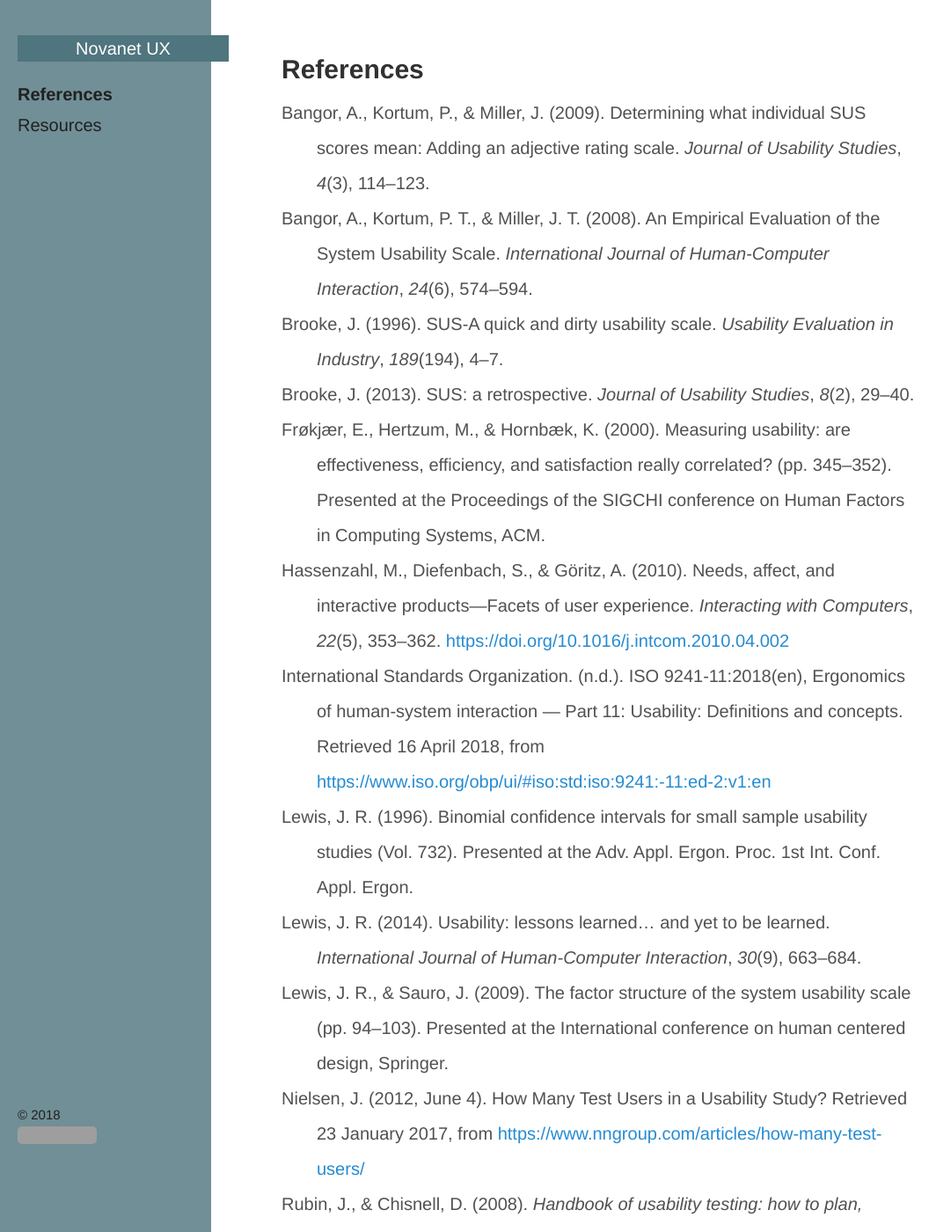
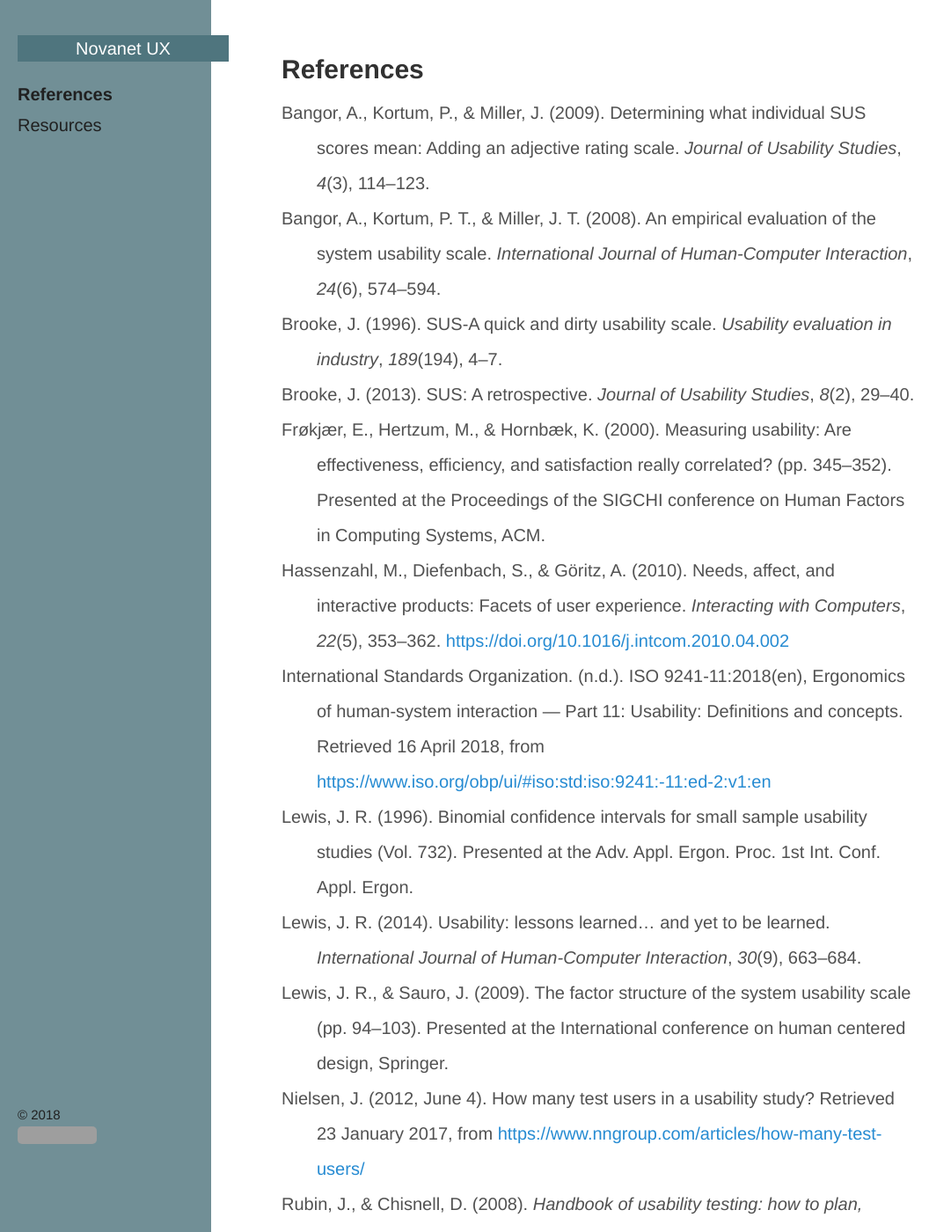
Before and after one commit to Novanet-UX/novanet-ux.github.io, a Jekyll site: the page built from references.html, in a window 1280 px wide and 1400 px high. Shown: the whole window at 88% size, without its empty margins (0-1081 px from the left). Built offline with Jekyll 4.4.1, drawn with Linux system fonts in a browser that asks for light colours; some of the changed text lies outside the part shown; grey boxes are pictures that could not be loaded.

Commit message:
Update references.html

```diff
--- a/references.html
+++ b/references.html
@@ -6,15 +6,15 @@ title: References
 <div class="csl-bib-body" style="line-height: 2; margin-left: 2em; text-indent:-2em;">
   <div class="csl-entry">Bangor, A., Kortum, P., &amp; Miller, J. (2009). Determining what individual SUS scores mean: Adding an adjective rating scale. <i>Journal of Usability Studies</i>, <i>4</i>(3), 114–123.</div>
   <span class="Z3988" title="url_ver=Z39.88-2004&amp;ctx_ver=Z39.88-2004&amp;rfr_id=info%3Asid%2Fzotero.org%3A2&amp;rft_val_fmt=info%3Aofi%2Ffmt%3Akev%3Amtx%3Ajournal&amp;rft.genre=article&amp;rft.atitle=Determining%20what%20individual%20SUS%20scores%20mean%3A%20Adding%20an%20adjective%20rating%20scale&amp;rft.jtitle=Journal%20of%20usability%20studies&amp;rft.stitle=Journal%20of%20usability%20studies&amp;rft.volume=4&amp;rft.issue=3&amp;rft.aufirst=Aaron&amp;rft.aulast=Bangor&amp;rft.au=Aaron%20Bangor&amp;rft.au=Philip%20Kortum&amp;rft.au=James%20Miller&amp;rft.date=2009&amp;rft.pages=114-123&amp;rft.spage=114&amp;rft.epage=123&amp;rft.issn=1931-3357"></span>
-  <div class="csl-entry">Bangor, A., Kortum, P. T., &amp; Miller, J. T. (2008). An Empirical Evaluation of the System Usability Scale. <i>International Journal of Human-Computer Interaction</i>, <i>24</i>(6), 574–594.</div>
+  <div class="csl-entry">Bangor, A., Kortum, P. T., &amp; Miller, J. T. (2008). An empirical evaluation of the system usability scale. <i>International Journal of Human-Computer Interaction</i>, <i>24</i>(6), 574–594.</div>
   <span class="Z3988" title="url_ver=Z39.88-2004&amp;ctx_ver=Z39.88-2004&amp;rfr_id=info%3Asid%2Fzotero.org%3A2&amp;rft_val_fmt=info%3Aofi%2Ffmt%3Akev%3Amtx%3Ajournal&amp;rft.genre=article&amp;rft.atitle=An%20Empirical%20Evaluation%20of%20the%20System%20Usability%20Scale.&amp;rft.jtitle=International%20Journal%20of%20Human-Computer%20Interaction&amp;rft.stitle=International%20Journal%20of%20Human-Computer%20Interaction&amp;rft.volume=24&amp;rft.issue=6&amp;rft.aufirst=Aaron&amp;rft.aulast=Bangor&amp;rft.au=Aaron%20Bangor&amp;rft.au=Philip%20T.%20Kortum&amp;rft.au=James%20T.%20Miller&amp;rft.date=2008-08&amp;rft.pages=574-594&amp;rft.spage=574&amp;rft.epage=594&amp;rft.issn=10447318"></span>
-  <div class="csl-entry">Brooke, J. (1996). SUS-A quick and dirty usability scale. <i>Usability Evaluation in Industry</i>, <i>189</i>(194), 4–7.</div>
+  <div class="csl-entry">Brooke, J. (1996). SUS-A quick and dirty usability scale. <i>Usability evaluation in industry</i>, <i>189</i>(194), 4–7.</div>
   <span class="Z3988" title="url_ver=Z39.88-2004&amp;ctx_ver=Z39.88-2004&amp;rfr_id=info%3Asid%2Fzotero.org%3A2&amp;rft_val_fmt=info%3Aofi%2Ffmt%3Akev%3Amtx%3Ajournal&amp;rft.genre=article&amp;rft.atitle=SUS-A%20quick%20and%20dirty%20usability%20scale&amp;rft.jtitle=Usability%20evaluation%20in%20industry&amp;rft.stitle=Usability%20evaluation%20in%20industry&amp;rft.volume=189&amp;rft.issue=194&amp;rft.aufirst=John&amp;rft.aulast=Brooke&amp;rft.au=John%20Brooke&amp;rft.date=1996&amp;rft.pages=4-7&amp;rft.spage=4&amp;rft.epage=7"></span>
-  <div class="csl-entry">Brooke, J. (2013). SUS: a retrospective. <i>Journal of Usability Studies</i>, <i>8</i>(2), 29–40.</div>
+  <div class="csl-entry">Brooke, J. (2013). SUS: A retrospective. <i>Journal of Usability Studies</i>, <i>8</i>(2), 29–40.</div>
   <span class="Z3988" title="url_ver=Z39.88-2004&amp;ctx_ver=Z39.88-2004&amp;rfr_id=info%3Asid%2Fzotero.org%3A2&amp;rft_val_fmt=info%3Aofi%2Ffmt%3Akev%3Amtx%3Ajournal&amp;rft.genre=article&amp;rft.atitle=SUS%3A%20a%20retrospective&amp;rft.jtitle=Journal%20of%20usability%20studies&amp;rft.stitle=Journal%20of%20usability%20studies&amp;rft.volume=8&amp;rft.issue=2&amp;rft.aufirst=John&amp;rft.aulast=Brooke&amp;rft.au=John%20Brooke&amp;rft.date=2013&amp;rft.pages=29-40&amp;rft.spage=29&amp;rft.epage=40&amp;rft.issn=1931-3357"></span>
-  <div class="csl-entry">Frøkjær, E., Hertzum, M., &amp; Hornbæk, K. (2000). Measuring usability: are effectiveness, efficiency, and satisfaction really correlated? (pp. 345–352). Presented at the Proceedings of the SIGCHI conference on Human Factors in Computing Systems, ACM.</div>
+  <div class="csl-entry">Frøkjær, E., Hertzum, M., &amp; Hornbæk, K. (2000). Measuring usability: Are effectiveness, efficiency, and satisfaction really correlated? (pp. 345–352). Presented at the Proceedings of the SIGCHI conference on Human Factors in Computing Systems, ACM.</div>
   <span class="Z3988" title="url_ver=Z39.88-2004&amp;ctx_ver=Z39.88-2004&amp;rfr_id=info%3Asid%2Fzotero.org%3A2&amp;rft_id=urn%3Aisbn%3A1-58113-216-6&amp;rft_val_fmt=info%3Aofi%2Ffmt%3Akev%3Amtx%3Abook&amp;rft.genre=proceeding&amp;rft.atitle=Measuring%20usability%3A%20are%20effectiveness%2C%20efficiency%2C%20and%20satisfaction%20really%20correlated%3F&amp;rft.publisher=ACM&amp;rft.aufirst=Erik&amp;rft.aulast=Fr%C3%B8kj%C3%A6r&amp;rft.au=Erik%20Fr%C3%B8kj%C3%A6r&amp;rft.au=Morten%20Hertzum&amp;rft.au=Kasper%20Hornb%C3%A6k&amp;rft.date=2000&amp;rft.pages=345-352&amp;rft.spage=345&amp;rft.epage=352&amp;rft.isbn=1-58113-216-6"></span>
-  <div class="csl-entry">Hassenzahl, M., Diefenbach, S., &amp; Göritz, A. (2010). Needs, affect, and interactive products—Facets of user experience. <i>Interacting with Computers</i>, <i>22</i>(5), 353–362. <a href="https://doi.org/10.1016/j.intcom.2010.04.002">https://doi.org/10.1016/j.intcom.2010.04.002</a></div>
+  <div class="csl-entry">Hassenzahl, M., Diefenbach, S., &amp; Göritz, A. (2010). Needs, affect, and interactive products: Facets of user experience. <i>Interacting with Computers</i>, <i>22</i>(5), 353–362. <a href="https://doi.org/10.1016/j.intcom.2010.04.002">https://doi.org/10.1016/j.intcom.2010.04.002</a></div>
   <span class="Z3988" title="url_ver=Z39.88-2004&amp;ctx_ver=Z39.88-2004&amp;rfr_id=info%3Asid%2Fzotero.org%3A2&amp;rft_id=info%3Adoi%2F10.1016%2Fj.intcom.2010.04.002&amp;rft_val_fmt=info%3Aofi%2Ffmt%3Akev%3Amtx%3Ajournal&amp;rft.genre=article&amp;rft.atitle=Needs%2C%20affect%2C%20and%20interactive%20products%E2%80%94Facets%20of%20user%20experience&amp;rft.jtitle=Interacting%20with%20Computers&amp;rft.stitle=Interacting%20with%20Computers&amp;rft.volume=22&amp;rft.issue=5&amp;rft.aufirst=Marc&amp;rft.aulast=Hassenzahl&amp;rft.au=Marc%20Hassenzahl&amp;rft.au=Sarah%20Diefenbach&amp;rft.au=Anja%20G%C3%B6ritz&amp;rft.date=2010-09&amp;rft.pages=353-362&amp;rft.spage=353&amp;rft.epage=362&amp;rft.issn=0953-5438"></span>
   <div class="csl-entry">International Standards Organization. (n.d.). ISO 9241-11:2018(en), Ergonomics of human-system interaction — Part 11: Usability: Definitions and concepts. Retrieved 16 April 2018, from <a href="https://www.iso.org/obp/ui/#iso:std:iso:9241:-11:ed-2:v1:en">https://www.iso.org/obp/ui/#iso:std:iso:9241:-11:ed-2:v1:en</a></div>
   <span class="Z3988" title="url_ver=Z39.88-2004&amp;ctx_ver=Z39.88-2004&amp;rfr_id=info%3Asid%2Fzotero.org%3A2&amp;rft_val_fmt=info%3Aofi%2Ffmt%3Akev%3Amtx%3Adc&amp;rft.type=webpage&amp;rft.title=ISO%209241-11%3A2018(en)%2C%20Ergonomics%20of%20human-system%20interaction%20%E2%80%94%20Part%2011%3A%20Usability%3A%20Definitions%20and%20concepts&amp;rft.identifier=https%3A%2F%2Fwww.iso.org%2Fobp%2Fui%2F%23iso%3Astd%3Aiso%3A9241%3A-11%3Aed-2%3Av1%3Aen&amp;rft.au=undefined"></span>
@@ -24,11 +24,11 @@ title: References
   <span class="Z3988" title="url_ver=Z39.88-2004&amp;ctx_ver=Z39.88-2004&amp;rfr_id=info%3Asid%2Fzotero.org%3A2&amp;rft_val_fmt=info%3Aofi%2Ffmt%3Akev%3Amtx%3Ajournal&amp;rft.genre=article&amp;rft.atitle=Usability%3A%20lessons%20learned%E2%80%A6%20and%20yet%20to%20be%20learned&amp;rft.jtitle=International%20Journal%20of%20Human-Computer%20Interaction&amp;rft.stitle=International%20Journal%20of%20Human-Computer%20Interaction&amp;rft.volume=30&amp;rft.issue=9&amp;rft.aufirst=James%20R&amp;rft.aulast=Lewis&amp;rft.au=James%20R%20Lewis&amp;rft.date=2014&amp;rft.pages=663-684&amp;rft.spage=663&amp;rft.epage=684&amp;rft.issn=1044-7318"></span>
   <div class="csl-entry">Lewis, J. R., &amp; Sauro, J. (2009). The factor structure of the system usability scale (pp. 94–103). Presented at the International conference on human centered design, Springer.</div>
   <span class="Z3988" title="url_ver=Z39.88-2004&amp;ctx_ver=Z39.88-2004&amp;rfr_id=info%3Asid%2Fzotero.org%3A2&amp;rft_val_fmt=info%3Aofi%2Ffmt%3Akev%3Amtx%3Abook&amp;rft.genre=proceeding&amp;rft.atitle=The%20factor%20structure%20of%20the%20system%20usability%20scale&amp;rft.publisher=Springer&amp;rft.aufirst=James%20R&amp;rft.aulast=Lewis&amp;rft.au=James%20R%20Lewis&amp;rft.au=Jeff%20Sauro&amp;rft.date=2009&amp;rft.pages=94-103&amp;rft.spage=94&amp;rft.epage=103"></span>
-  <div class="csl-entry">Nielsen, J. (2012, June 4). How Many Test Users in a Usability Study? Retrieved 23 January 2017, from <a href="https://www.nngroup.com/articles/how-many-test-users/">https://www.nngroup.com/articles/how-many-test-users/</a></div>
+  <div class="csl-entry">Nielsen, J. (2012, June 4). How many test users in a usability study? Retrieved 23 January 2017, from <a href="https://www.nngroup.com/articles/how-many-test-users/">https://www.nngroup.com/articles/how-many-test-users/</a></div>
   <span class="Z3988" title="url_ver=Z39.88-2004&amp;ctx_ver=Z39.88-2004&amp;rfr_id=info%3Asid%2Fzotero.org%3A2&amp;rft_val_fmt=info%3Aofi%2Ffmt%3Akev%3Amtx%3Adc&amp;rft.type=webpage&amp;rft.title=How%20Many%20Test%20Users%20in%20a%20Usability%20Study%3F&amp;rft.description=The%20answer%20is%205%2C%20except%20when%20it's%20not.%20Most%20arguments%20for%20using%20more%20test%20participants%20are%20wrong%2C%20but%20some%20tests%20should%20be%20bigger%20and%20some%20smaller.&amp;rft.identifier=https%3A%2F%2Fwww.nngroup.com%2Farticles%2Fhow-many-test-users%2F&amp;rft.aufirst=Jakob&amp;rft.aulast=Nielsen&amp;rft.au=Jakob%20Nielsen&amp;rft.date=2012-06-04"></span>
   <div class="csl-entry">Rubin, J., &amp; Chisnell, D. (2008). <i>Handbook of usability testing: how to plan, design, and conduct effective tests</i>. John Wiley &amp; Sons.</div>
   <span class="Z3988" title="url_ver=Z39.88-2004&amp;ctx_ver=Z39.88-2004&amp;rfr_id=info%3Asid%2Fzotero.org%3A2&amp;rft_id=urn%3Aisbn%3A0-470-18548-1&amp;rft_val_fmt=info%3Aofi%2Ffmt%3Akev%3Amtx%3Abook&amp;rft.genre=book&amp;rft.btitle=Handbook%20of%20usability%20testing%3A%20how%20to%20plan%2C%20design%2C%20and%20conduct%20effective%20tests&amp;rft.publisher=John%20Wiley%20%26%20Sons&amp;rft.aufirst=Jeffrey&amp;rft.aulast=Rubin&amp;rft.au=Jeffrey%20Rubin&amp;rft.au=Dana%20Chisnell&amp;rft.date=2008&amp;rft.isbn=0-470-18548-1"></span>
-  <div class="csl-entry">Shultz, S., &amp; Hand, M. W. (2015). Usability: A Concept Analysis. <i>Journal of Theory Construction &amp; Testing</i>, <i>19</i>(2), 65–70.</div>
+  <div class="csl-entry">Shultz, S., &amp; Hand, M. W. (2015). Usability: A concept analysis. <i>Journal of Theory Construction &amp; Testing</i>, <i>19</i>(2), 65–70.</div>
   <span class="Z3988" title="url_ver=Z39.88-2004&amp;ctx_ver=Z39.88-2004&amp;rfr_id=info%3Asid%2Fzotero.org%3A2&amp;rft_val_fmt=info%3Aofi%2Ffmt%3Akev%3Amtx%3Ajournal&amp;rft.genre=article&amp;rft.atitle=Usability%3A%20A%20Concept%20Analysis.&amp;rft.jtitle=Journal%20of%20Theory%20Construction%20%26%20Testing&amp;rft.stitle=Journal%20of%20Theory%20Construction%20%26%20Testing&amp;rft.volume=19&amp;rft.issue=2&amp;rft.aufirst=Sarah&amp;rft.aulast=Shultz&amp;rft.au=Sarah%20Shultz&amp;rft.au=Mikel%20W.%20Hand&amp;rft.date=2015&amp;rft.pages=65-70&amp;rft.spage=65&amp;rft.epage=70&amp;rft.issn=10864431"></span>
   <div class="csl-entry">Tullis, T. S., &amp; Stetson, J. N. (2004). A comparison of questionnaires for assessing website usability (pp. 1–12). Presented at the Usability professional association conference.</div>
   <span class="Z3988" title="url_ver=Z39.88-2004&amp;ctx_ver=Z39.88-2004&amp;rfr_id=info%3Asid%2Fzotero.org%3A2&amp;rft_val_fmt=info%3Aofi%2Ffmt%3Akev%3Amtx%3Abook&amp;rft.genre=proceeding&amp;rft.atitle=A%20comparison%20of%20questionnaires%20for%20assessing%20website%20usability&amp;rft.aufirst=Thomas%20S&amp;rft.aulast=Tullis&amp;rft.au=Thomas%20S%20Tullis&amp;rft.au=Jacqueline%20N%20Stetson&amp;rft.date=2004&amp;rft.pages=1-12&amp;rft.spage=1&amp;rft.epage=12"></span>
```
